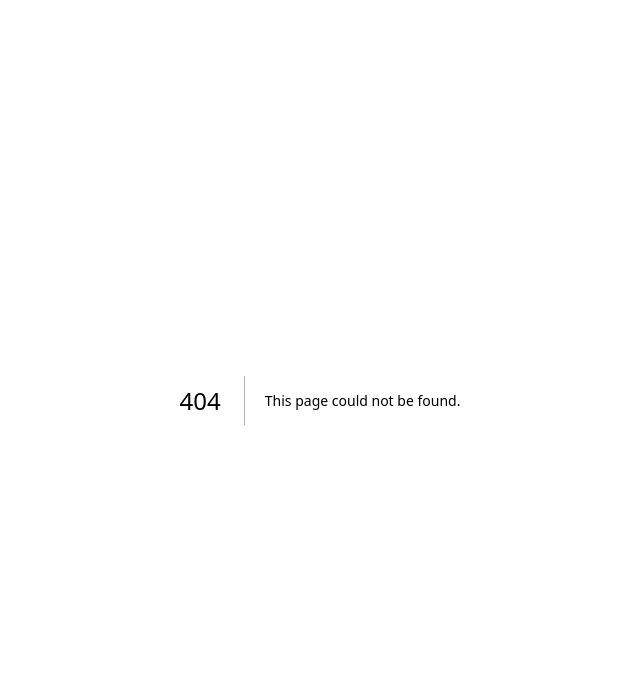
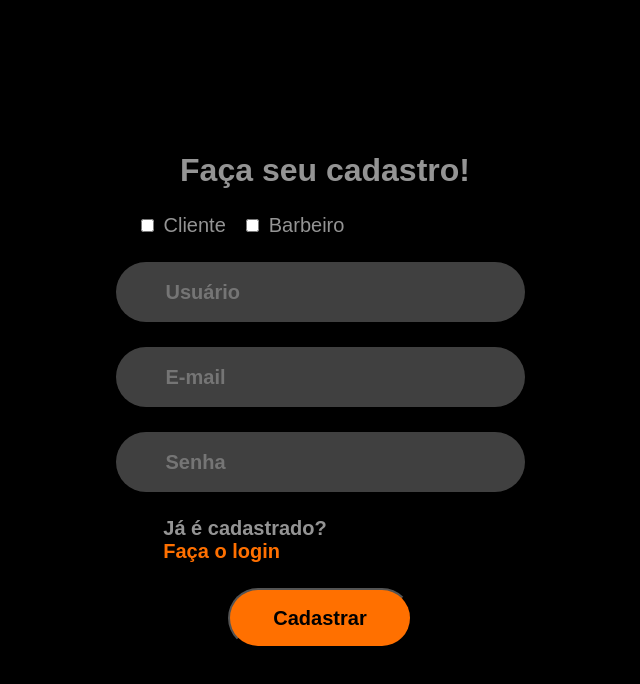
Before and after one commit to Ronald-Nogueira/Belos-Barber, a Next.js app: page /signup in a window 1280 px wide. Before the commit this address had no page. Shown: the top 684 px of the page, without its empty margins (320-960 px from the left). Built offline with nearby package versions, Linux system fonts and the light colour scheme.

Commit message:
feat: created signup page

```diff
--- /dev/null
+++ b/src/app/signup/page.jsx
@@ -0,0 +1,68 @@
+"use client"
+
+import styled from "styled-components";
+
+import Input from "@/components/form/Input";
+import H1 from "@/components/typography/H1";
+import H3 from "@/components/typography/H3";
+import Button from "@/components/form/Button";
+import Checkbox from "@/components/form/Checkbox";
+
+const Container = styled.div`
+    padding: 0;
+    margin: 0;
+    box-sizing: border-box;
+    width: 100%;
+    height: 100%;
+    background-color: black;
+    display: flex;
+    align-items: center;
+    justify-content: center;
+    flex-direction: column;
+`
+
+const Form = styled.form`
+    display: flex;
+    flex-direction: column;
+    align-items: center;
+    gap: 25px;
+`
+
+const StyleH1 = styled(H1)`
+    margin-left: 10px;
+`
+
+const TextContainer = styled.div`
+    display: flex;
+    flex-direction: column;
+    margin-right: 150px;
+`
+
+const CheckBoxContainer = styled.div`
+    width: 100%;
+    display: flex;
+    gap: 20px;
+    margin-left: 50px;
+`
+
+export default function SignupPage() {
+    return (
+        <Container>
+            <Form>
+                <StyleH1>Faça seu cadastro!</StyleH1>
+                <CheckBoxContainer>
+                    <Checkbox name="Cliente" value="sim"/>
+                    <Checkbox name="Barbeiro" value="sim"/>
+                </CheckBoxContainer>
+                <Input placeholder="Usuário"/>
+                <Input placeholder="E-mail"/>
+                <Input placeholder="Senha"/>
+                <TextContainer>
+                    <H3>Já é cadastrado?</H3>
+                    <H3 color="#FF7000">Faça o login</H3>
+                </TextContainer>
+                <Button>Cadastrar</Button>
+            </Form>
+        </Container>
+    )
+}
--- /dev/null
+++ b/src/components/form/Checkbox.jsx
@@ -0,0 +1,18 @@
+import styled from "styled-components";
+
+const Label = styled.label`
+    color: #949494;
+    display: flex;
+    gap: 10px;
+    font-size: 20px;
+    font-weight: 400;
+`
+
+export default function Checkbox({ name, value }) {
+    return(
+        <Label>
+            <input type="checkbox" name={name} value={value}/>
+            {name}
+        </Label>
+    )
+}
```
